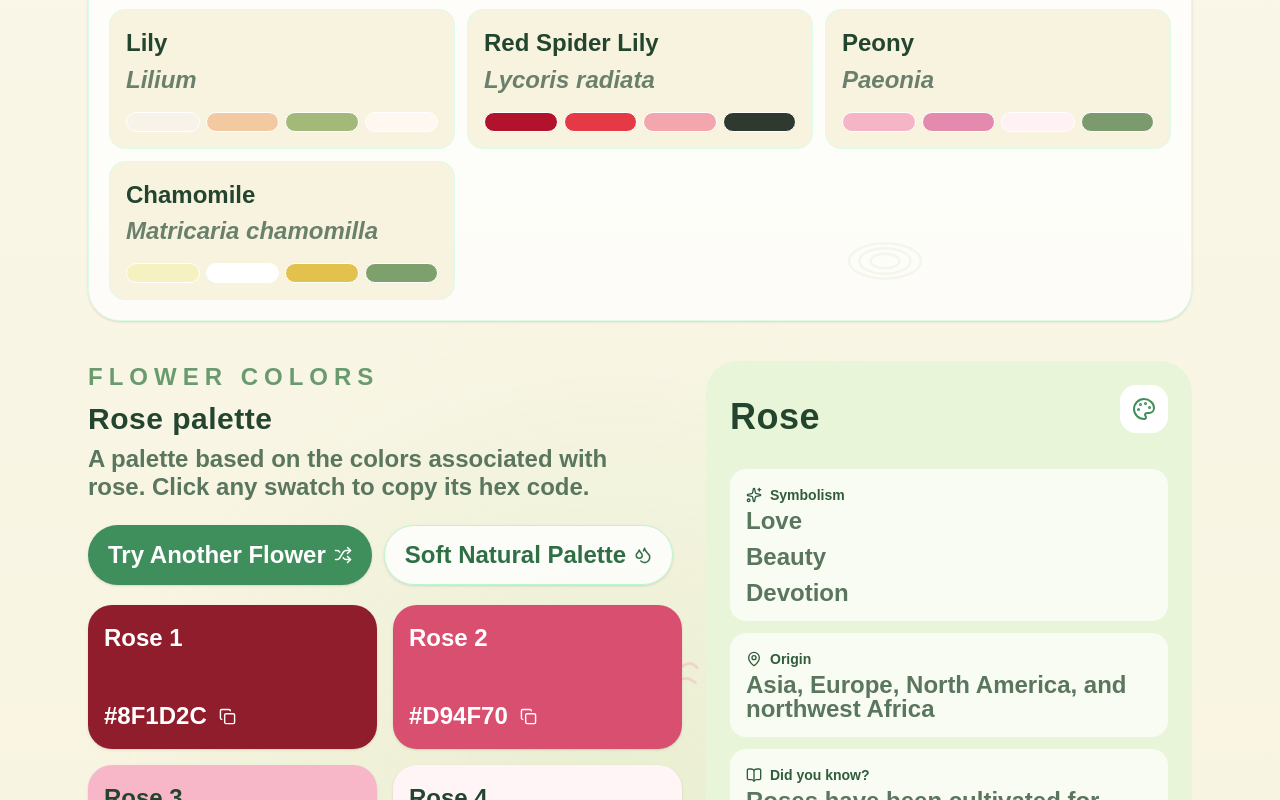
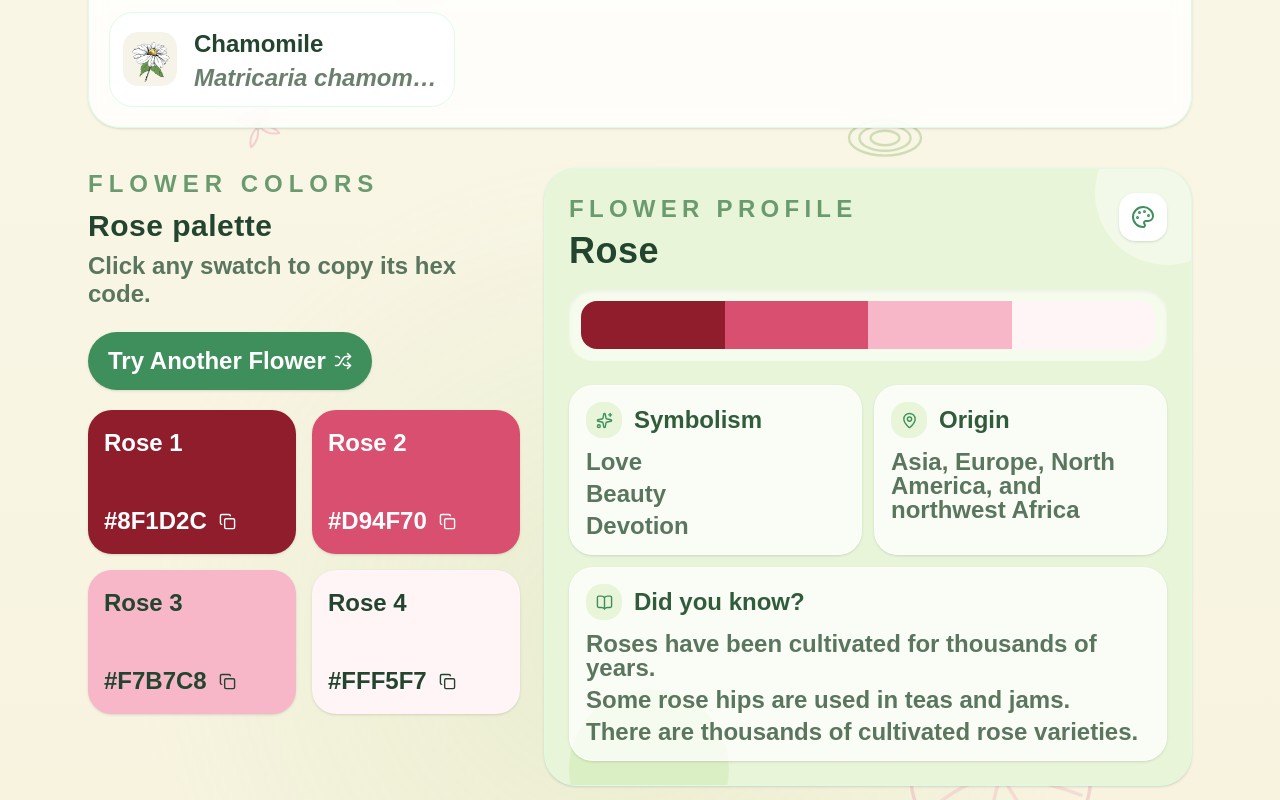
Before and after one commit to josephine828/littlelilypad, a Next.js app: page /palette in a window 1280 px wide. Shown: the part 940-1740 px from the top of the page. Built offline with nearby package versions, Linux system fonts and the light colour scheme; a web font is replaced by a local one.

Commit message:
further palette improvements

```diff
--- a/app/components/palette/FlowerPalettePicker.tsx
+++ b/app/components/palette/FlowerPalettePicker.tsx
@@ -1,6 +1,7 @@
 'use client'
 
-import { Flower2 } from 'lucide-react'
+import Image from 'next/image'
+import { Check, Flower2 } from 'lucide-react'
 import type { Flower } from '../../types'
 
 type FlowerPalettePickerProps = {
@@ -15,9 +16,9 @@ export function FlowerPalettePicker({
     onSelectFlower,
 }: FlowerPalettePickerProps) {
     return (
-        <div className="rounded-[2rem] border border-green-100 bg-white/75 p-5 shadow-sm">
-            <div className="mb-4 flex items-center gap-2 font-bold text-[#315c3c]">
-                <Flower2 size={18} />
+        <div className="rounded-[2rem] border border-green-100 bg-white/80 p-5 shadow-sm backdrop-blur">
+            <div className="mb-4 flex items-center gap-2 text-sm font-bold uppercase tracking-[0.18em] text-[#5f8264]">
+                <Flower2 size={16} />
                 Choose a flower
             </div>
 
@@ -28,29 +29,42 @@ export function FlowerPalettePicker({
                     return (
                         <button
                             key={flower.id}
+                            type="button"
                             onClick={() => onSelectFlower(flower.id)}
-                            className={`rounded-2xl border p-4 text-left transition hover:-translate-y-0.5 ${
+                            className={`flex items-center gap-4 rounded-3xl border p-3 text-left transition hover:-translate-y-0.5 ${
                                 isSelected
-                                    ? 'border-[#82b366] bg-[#e4f3d3]'
-                                    : 'border-green-100 bg-[#f7f3df] hover:bg-white'
+                                    ? 'border-[#82b366] bg-[#eef8e4] shadow-[0_10px_30px_rgba(82,122,62,0.08)]'
+                                    : 'border-green-100 bg-white/90 hover:border-[#c8dfbf] hover:bg-white'
                             }`}
                         >
-                            <p className="font-heading text-xl font-bold text-[#23452f]">
-                                {flower.commonName}
-                            </p>
+                            <div className="relative h-14 w-14 shrink-0 overflow-hidden rounded-2xl border border-white bg-[#f6f3e8]">
+                                <Image
+                                    src={flower.sketch}
+                                    alt={`${flower.commonName} sketch`}
+                                    fill
+                                    sizes="56px"
+                                    className="object-cover"
+                                />
+                            </div>
 
-                            <p className="mt-1 text-xs italic text-[#6a806d]">
-                                {flower.scientificName}
-                            </p>
+                            <div className="min-w-0 flex-1">
+                                <div className="flex items-start justify-between gap-3">
+                                    <div className="min-w-0">
+                                        <p className="font-heading truncate text-lg font-bold text-[#23452f]">
+                                            {flower.commonName}
+                                        </p>
 
-                            <div className="mt-4 flex gap-1.5">
-                                {flower.colorPalette.map((color) => (
-                                    <span
-                                        key={color}
-                                        className="h-5 flex-1 rounded-full border border-white"
-                                        style={{ backgroundColor: color }}
-                                    />
-                                ))}
+                                        <p className="truncate text-xs italic text-[#6a806d]">
+                                            {flower.scientificName}
+                                        </p>
+                                    </div>
+
+                                    {isSelected && (
+                                        <span className="flex h-7 w-7 shrink-0 items-center justify-center rounded-full bg-[#82b366] text-white">
+                                            <Check size={15} />
+                                        </span>
+                                    )}
+                                </div>
                             </div>
                         </button>
                     )
--- a/app/components/palette/PaletteCreator.tsx
+++ b/app/components/palette/PaletteCreator.tsx
@@ -1,14 +1,7 @@
 'use client'
 
 import { useMemo, useState } from 'react'
-import {
-    BookOpen,
-    Droplets,
-    MapPin,
-    Palette,
-    Shuffle,
-    Sparkles,
-} from 'lucide-react'
+import { BookOpen, MapPin, Palette, Shuffle, Sparkles } from 'lucide-react'
 import { flowers } from '../../data/flowers'
 import { Button } from '../ui/Button'
 import { SectionHeader } from '../ui/SectionHeader'
@@ -40,23 +33,18 @@ export function PaletteCreator() {
                 onSelectFlower={setSelectedFlowerId}
             />
 
-            <section className="grid gap-6 lg:grid-cols-[1.1fr_0.9fr]">
+            <section className="grid gap-6 lg:grid-cols-[0.8fr_1.2fr]">
                 <div>
                     <SectionHeader
                         eyebrow="Flower colors"
                         title={`${selectedFlower.commonName} palette`}
-                        description={`A palette based on the colors associated with ${selectedFlower.commonName.toLowerCase()}. Click any swatch to copy its hex code.`}
+                        description={`Click any swatch to copy its hex code.`}
                     />
 
                     <div className="mb-5 flex flex-wrap gap-3">
                         <Button onClick={handleRandomize}>
                             Try Another Flower
                             <Shuffle size={18} />
-                        </Button>
-
-                        <Button variant="secondary">
-                            Soft Natural Palette
-                            <Droplets size={18} />
                         </Button>
                     </div>
 
@@ -70,51 +58,96 @@ export function PaletteCreator() {
                         ))}
                     </div>
                 </div>
+                <div className="relative overflow-hidden rounded-[2rem] border border-green-100 bg-[#e9f5d8] p-6 shadow-sm">
+                    <div className="absolute -right-12 -top-12 h-36 w-36 rounded-full bg-white/40" />
+                    <div className="absolute -bottom-16 left-6 h-40 w-40 rounded-full bg-[#d6edbd]/70" />
 
-                <div className="rounded-[2rem] bg-[#e9f5d8] p-6">
-                    <div className="flex flex-row items-center justify-between">
-                        <h3 className="font-heading text-4xl font-bold leading-none text-[#23452f]">
+                    <div className="relative z-10">
+                        <div className="flex items-start justify-between gap-5">
+                            <div>
+                                <p className="text-xs font-bold uppercase tracking-[0.22em] text-[#6a9b6f]">
+                                    Flower profile
+                                </p>
+
+                                <h3 className="font-heading mt-2 text-4xl font-bold leading-none text-[#23452f]">
                                     {selectedFlower.commonName}
                                 </h3>
-                        <div className="mb-4 flex h-12 w-12 items-center justify-center rounded-2xl bg-white text-[#3f8f5c]">
+                            </div>
+
+                            <div className="flex h-12 w-12 shrink-0 items-center justify-center rounded-2xl bg-white text-[#3f8f5c] shadow-sm">
                                 <Palette size={24} />
                             </div>
                         </div>
 
-                    <div className="mt-5 grid gap-3">
+                        <div className="mt-5 rounded-3xl bg-white/55 p-3 shadow-inner">
+                            <div className="flex overflow-hidden rounded-2xl">
+                                {selectedFlower.colorPalette
+                                    .slice(0, 5)
+                                    .map((color) => (
+                                        <span
+                                            key={color}
+                                            className="h-12 flex-1"
+                                            style={{ backgroundColor: color }}
+                                        />
+                                    ))}
+                            </div>
+                        </div>
+                        <div className="mt-6 grid gap-3">
+                            <div className="grid gap-3 md:grid-cols-2">
                                 {selectedFlower.symbolism && (
-                            <div className="rounded-2xl bg-white/70 p-4">
-                                <div className="mb-1 flex items-center gap-2 text-sm font-bold text-[#315c3c]">
-                                    <Sparkles size={16} />
+                                    <div className="rounded-3xl border border-white/70 bg-white/75 p-4 shadow-sm">
+                                        <div className="mb-3 flex items-center gap-3">
+                                            <span className="flex h-9 w-9 items-center justify-center rounded-2xl bg-[#e9f5d8] text-[#3f8f5c]">
+                                                <Sparkles size={17} />
+                                            </span>
+
+                                            <p className="text-sm font-bold text-[#315c3c]">
                                                 Symbolism
+                                            </p>
                                         </div>
-                                <div className="space-y-3 text-sm leading-6 text-[#5a765e]">
-                                    {selectedFlower.symbolism.map((item) => (
+
+                                        <div className="space-y-2 text-sm leading-6 text-[#5a765e]">
+                                            {selectedFlower.symbolism.map(
+                                                (item) => (
                                                     <p key={item}>{item}</p>
-                                    ))}
+                                                )
+                                            )}
                                         </div>
                                     </div>
                                 )}
 
                                 {selectedFlower.origin && (
-                            <div className="rounded-2xl bg-white/70 p-4">
-                                <div className="mb-1 flex items-center gap-2 text-sm font-bold text-[#315c3c]">
-                                    <MapPin size={16} />
+                                    <div className="rounded-3xl border border-white/70 bg-white/75 p-4 shadow-sm">
+                                        <div className="mb-3 flex items-center gap-3">
+                                            <span className="flex h-9 w-9 items-center justify-center rounded-2xl bg-[#e9f5d8] text-[#3f8f5c]">
+                                                <MapPin size={17} />
+                                            </span>
+
+                                            <p className="text-sm font-bold text-[#315c3c]">
                                                 Origin
+                                            </p>
                                         </div>
+
                                         <p className="text-sm leading-6 text-[#5a765e]">
                                             {selectedFlower.origin}
                                         </p>
                                     </div>
                                 )}
+                            </div>
 
                             {selectedFlower.funFacts && (
-                            <div className="rounded-2xl bg-white/70 p-4">
-                                <div className="mb-1 flex items-center gap-2 text-sm font-bold text-[#315c3c]">
-                                    <BookOpen size={16} />
+                                <div className="rounded-3xl border border-white/70 bg-white/75 p-4 shadow-sm">
+                                    <div className="mb-3 flex items-center gap-3">
+                                        <span className="flex h-9 w-9 items-center justify-center rounded-2xl bg-[#e9f5d8] text-[#3f8f5c]">
+                                            <BookOpen size={17} />
+                                        </span>
+
+                                        <p className="text-sm font-bold text-[#315c3c]">
                                             Did you know?
+                                        </p>
                                     </div>
-                                <div className="space-y-3 text-sm leading-6 text-[#5a765e]">
+
+                                    <div className="space-y-2 text-sm leading-6 text-[#5a765e]">
                                         {selectedFlower.funFacts.map((fact) => (
                                             <p key={fact}>{fact}</p>
                                         ))}
@@ -123,6 +156,7 @@ export function PaletteCreator() {
                             )}
                         </div>
                     </div>
+                </div>
             </section>
         </div>
     )
```
Lines whose indentation alone changed are shown as unchanged.
